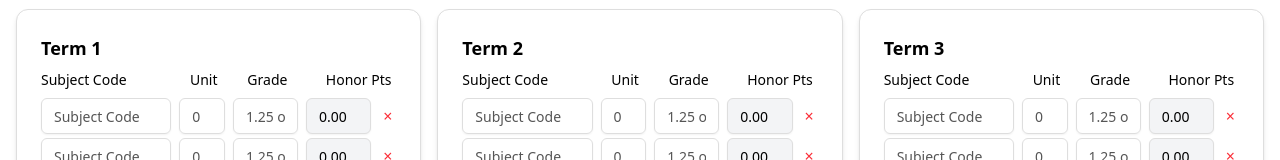
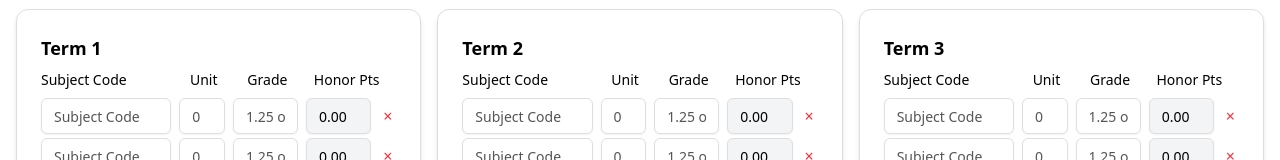
Before and after one commit to jpcsapc/APC-Honors-Checker, a Next.js app: page /honors in a window 1280 px wide. Shown: the part 386-546 px from the top of the page. Built offline with nearby package versions, Linux system fonts and the light colour scheme.

Commit message:
ui: aligning the 'Honor Pts' header in the TermTable

```diff
--- a/src/components/TermTable.tsx
+++ b/src/components/TermTable.tsx
@@ -107,7 +107,7 @@ export function TermTable({ term, onStatsChange }: TermTableProps) {
           <span>Subject Code</span>
           <span>Unit</span>
           <span>Grade</span>
-          <span>Honor Pts</span>
+          <span className="relative left-[-12px]">Honor Pts</span>
         </div>
 
         <div className="flex-1">
```
